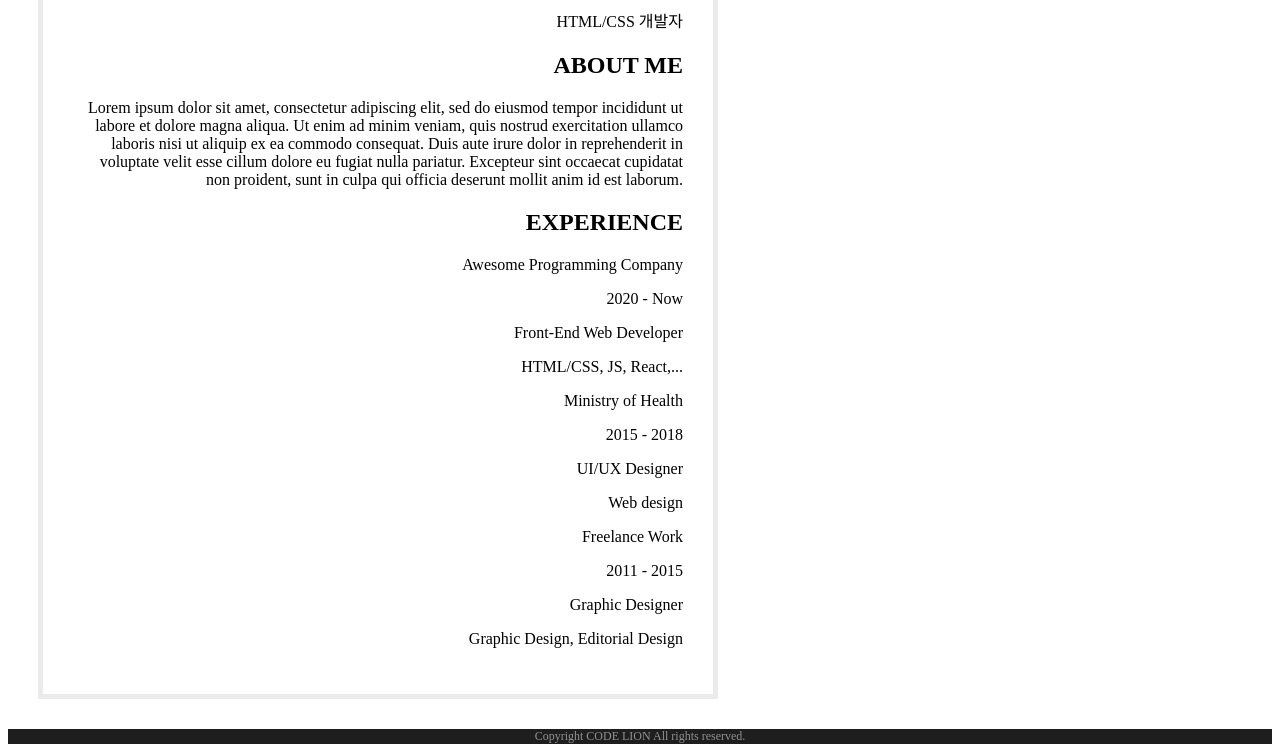
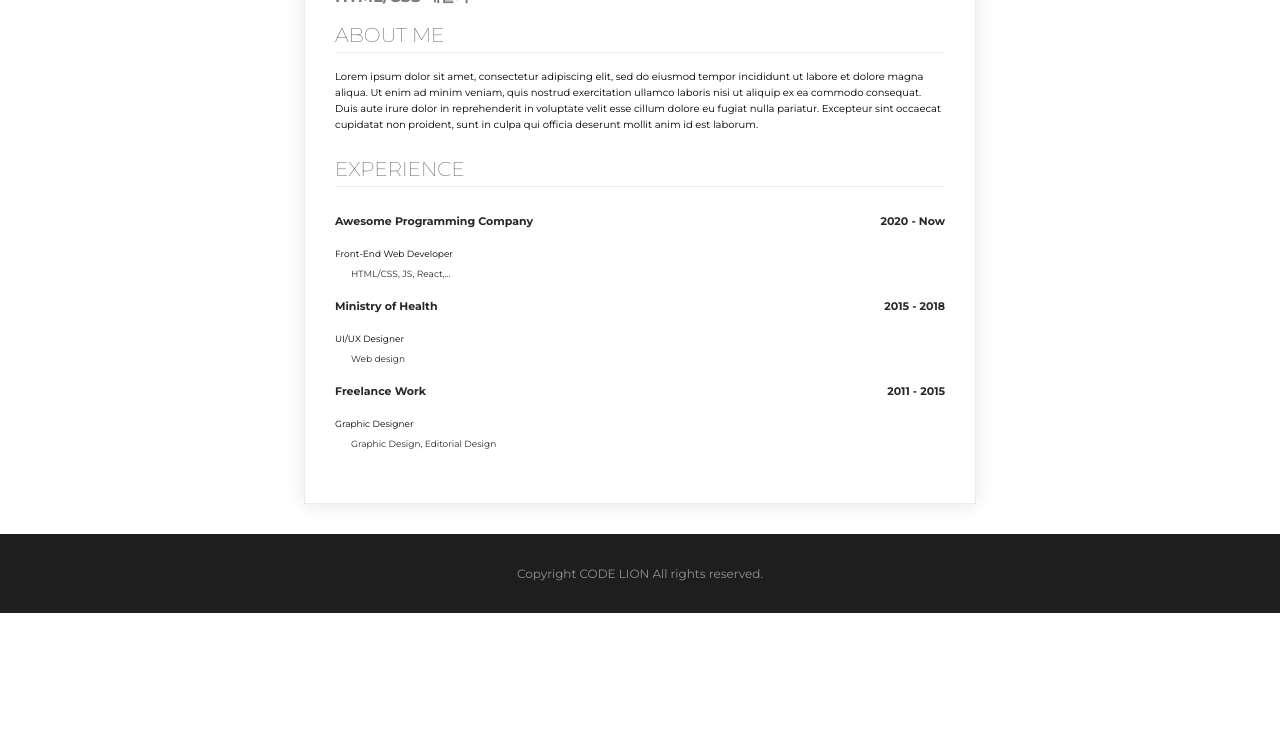
Before and after one commit to heoeunse/likelion_hes, a plain HTML site: page 4주차 html&css-2/2-12 html.html in a window 1280 px wide. Shown: the part 146-902 px from the top of the page. After the commit the page ends 800 px from the top, so only its background shows below. Drawn offline with Linux system fonts and the light colour scheme; files that its build step writes are made by us from their sources.

Commit message:
Update 2-12 html.html

```diff
--- a/4주차 html&css-2/2-12 html.html
+++ b/4주차 html&css-2/2-12 html.html
@@ -3,7 +3,7 @@
 <head>
   <meta charset="UTF-8">
   <title>김멋사의 이력서</title>
-  <link rel="stylesheet" href="codelion.css">
+  <link rel="stylesheet" href="2-12 css.css">
 </head>
 <body>
   <div class="mainbox">
```
